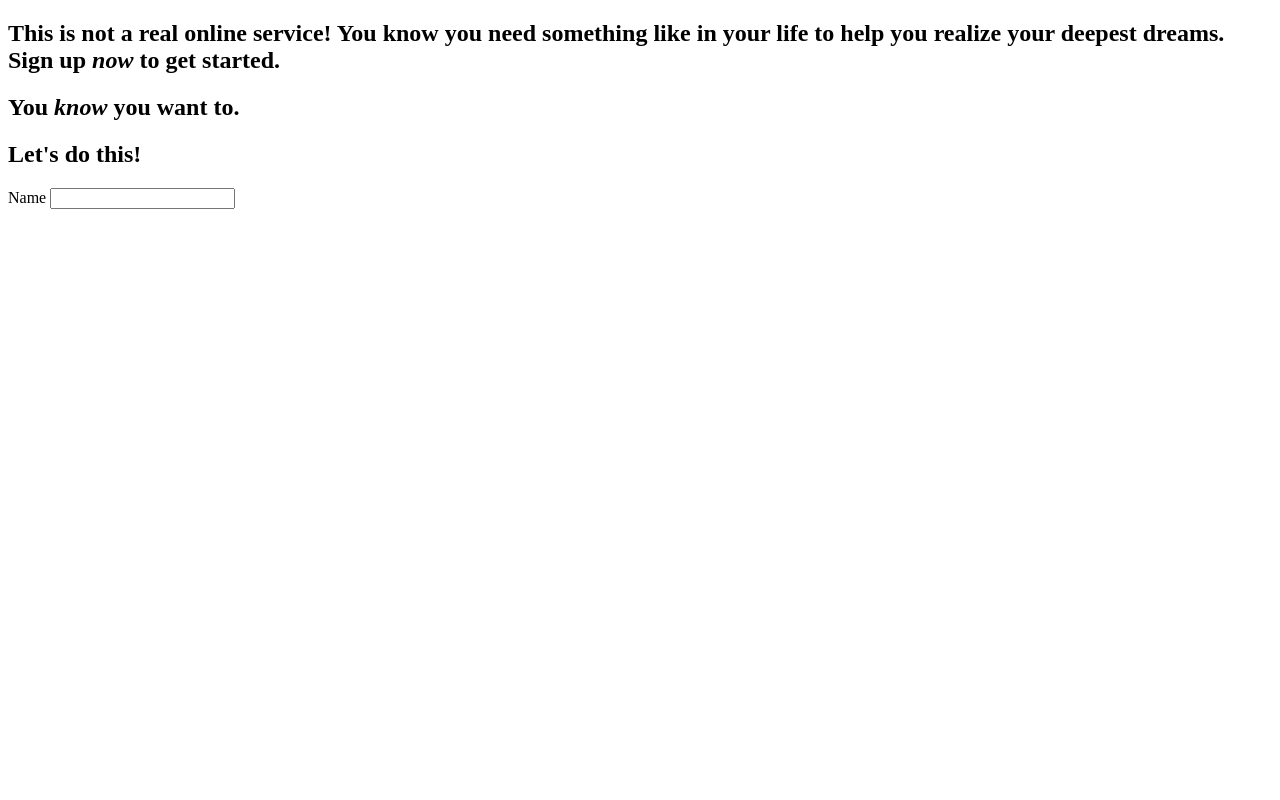
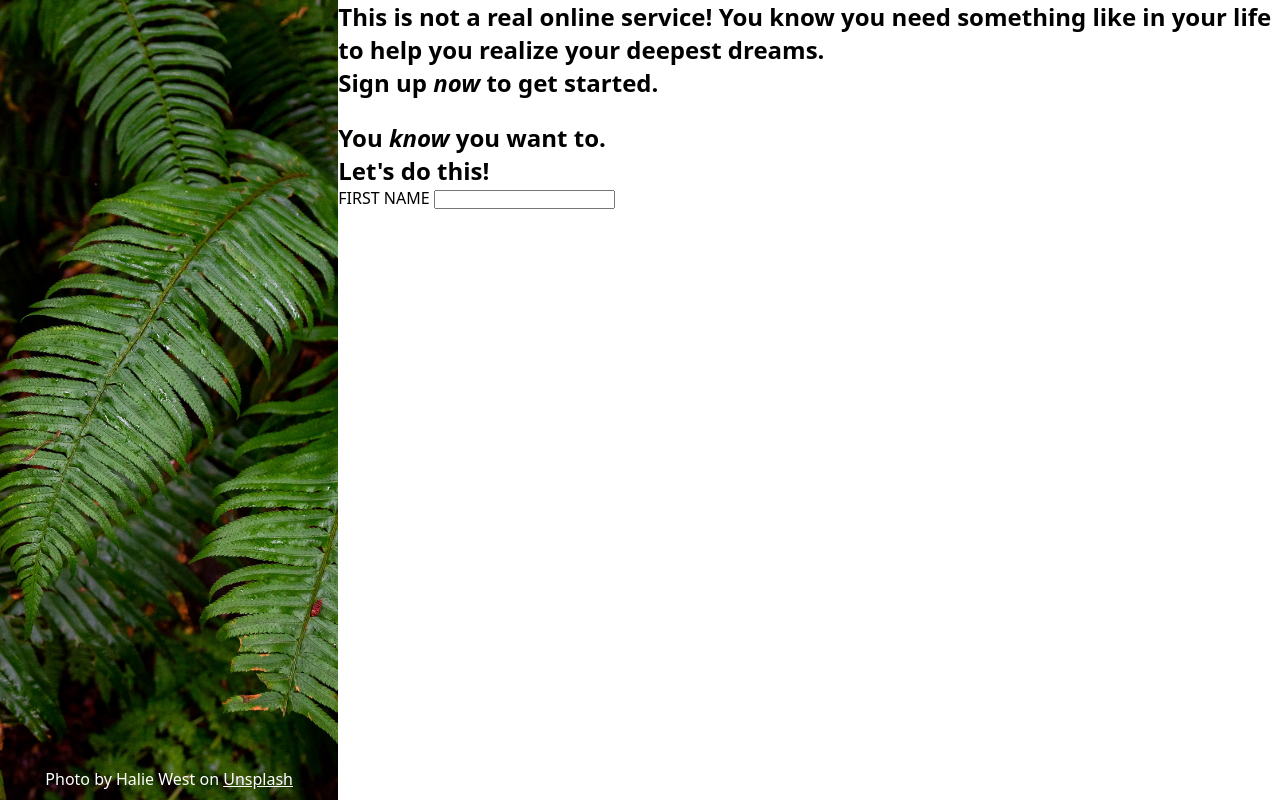
Before and after one commit to codedianq/sign-up-form, a plain HTML site: page index.html in a window 1280 px wide. Drawn offline with Linux system fonts and the light colour scheme.

Commit message:
Add image on left side for design

```diff
--- a/index.html
+++ b/index.html
@@ -7,9 +7,14 @@
     <link rel="stylesheet" href="./styles.css">
 </head>
 <body>
+    <div class="img">
+        <p class="img-info">Photo by Halie West on <a href="https://unsplash.com/photos/green-leaf-plant-in-close-up-photography-25xggax4bSA">Unsplash</a></p>
+    </div>
+
+    <div class="form">
         <div class="notice">
             <h2>This is not a real online service! You know you need something like in your life to help you realize your deepest dreams. <br>Sign up <em>now</em> to get started.</h2>
-
+            <br>
             <h2>You <em>know</em> you want to.</h2>
         </div>
 
@@ -17,10 +22,10 @@
             <h2>Let's do this!</h2>
 
             <div class="reg-form">
-            <label for="user-name">Name</label>
+                <label for="user-name">FIRST NAME</label>
                 <input type="text" id="user-name" name="name">
             </div>
         </form>
-
+    </div>
 </body>
 </html>
--- a/styles.css
+++ b/styles.css
@@ -0,0 +1,35 @@
+* {
+    margin: 0;
+    padding: 0;
+    box-sizing: border-box;
+}
+
+body {
+    font-family: system-ui, -apple-system, BlinkMacSystemFont, 'Segoe UI', Roboto, Oxygen, Ubuntu, Cantarell, 'Open Sans', 'Helvetica Neue', sans-serif;
+    width: 100vw;
+    height: 100vh;
+    overflow: hidden;
+    display: flex;
+    flex-direction: row;
+    background-color: white;
+}
+
+/* for image */
+.img {
+    display: flex;
+    width: 40%;
+    height: 100%;
+    background: url(./imgs/halie-west-25xggax4bSA-unsplash.jpg) no-repeat center;
+    background-size: cover;
+    align-content: center;
+    justify-content: center;
+}
+
+.img-info {
+    margin: auto 0 10px;
+    color: white;
+}
+
+.img-info a {
+    color: white;
+}
```
Lines whose indentation alone changed are shown as unchanged.
